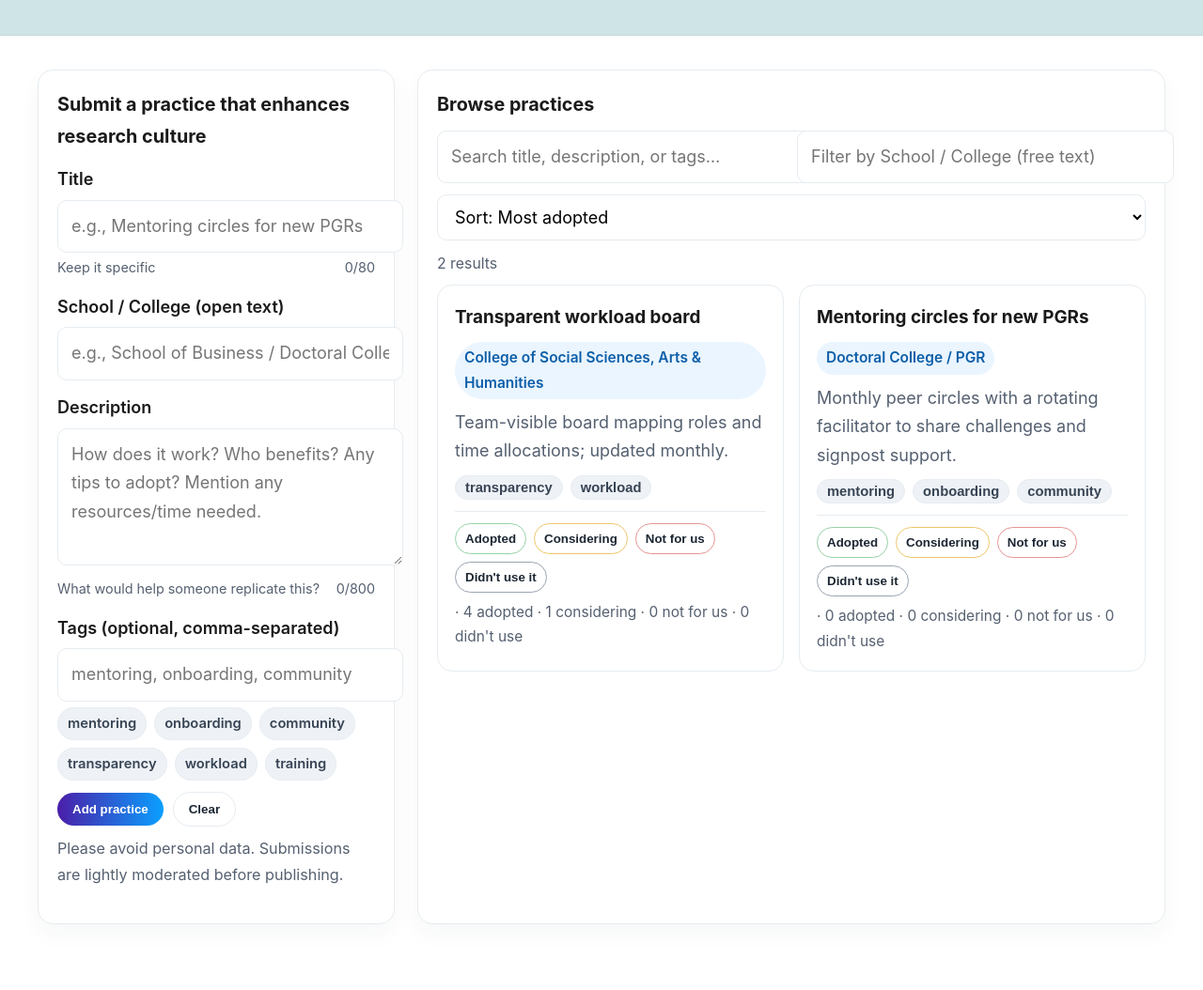
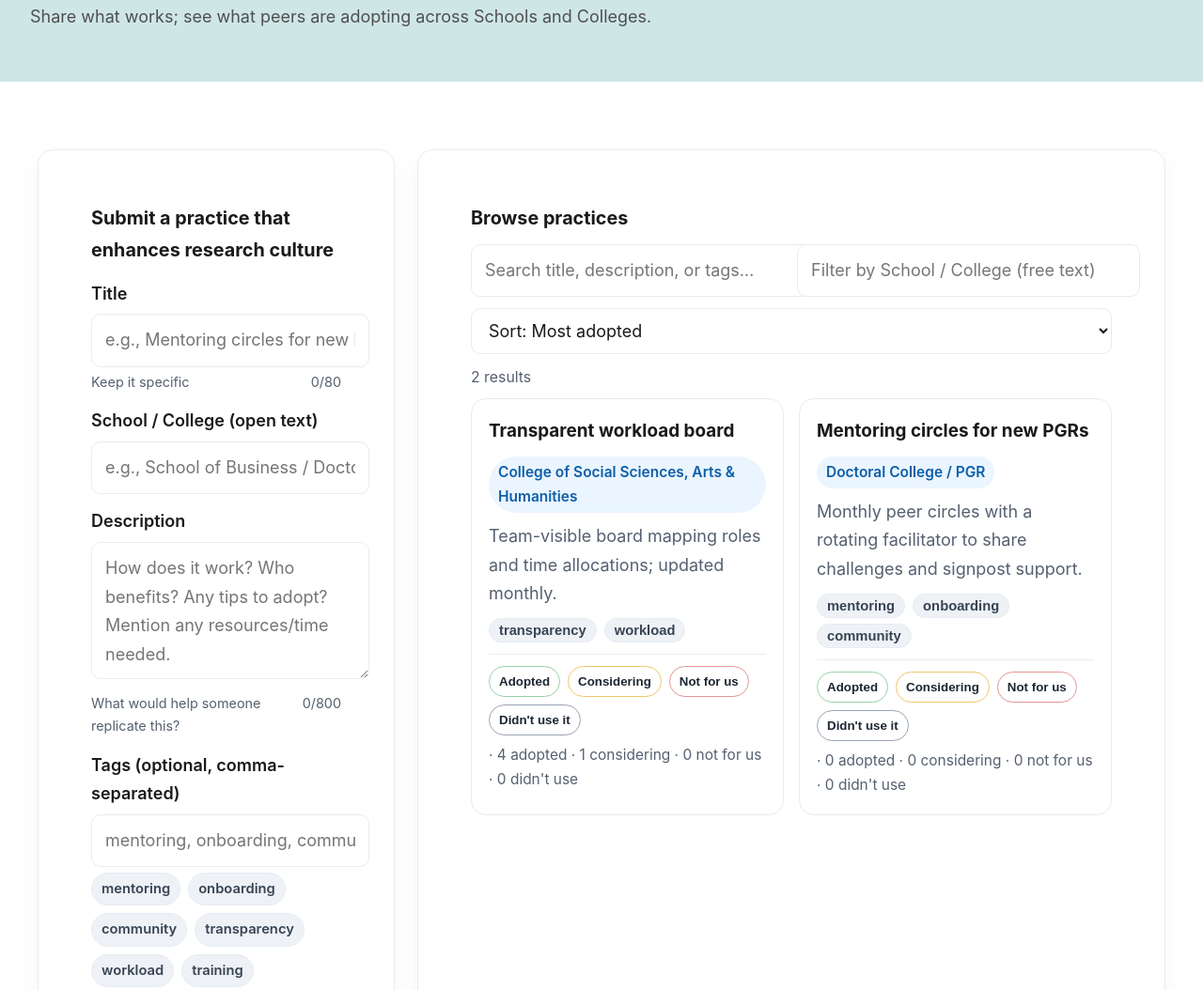
Before and after one commit to ireacch/ireacch.github.io, a website: page best-practices.html in a window 1280 px wide. Shown: the part 183-1237 px from the top of the page at 94% size. Before the commit the page ends 1199 px from the top, so only its background shows below. Drawn offline with Linux system fonts and the light colour scheme; files that its build step writes are made by us from their sources.

Commit message:
Update best-practices.html

```diff
--- a/best-practices.html
+++ b/best-practices.html
@@ -15,20 +15,20 @@
       --chip:#eef2f7; --blue:#6366f1; --bg:#fff;
       --ok:#2ea44f; --warn:#e3a008; --no:#cf3d3d;
     }
+
+    /* page container (kept) */
     .bp-container{max-width:1200px;margin:32px auto;padding:0 24px}
     @media (max-width:640px){.bp-container{padding:0 16px}}
 
-    .hero{background:#cfe4e7;border-bottom:1px solid #c3d6d9}
-    .hero .container{max-width:1200px;margin:0 auto;padding:28px 24px}
-    .hero h1{margin:0 0 6px;font-weight:800;font-size:clamp(1.6rem,2.4vw,2.2rem)}
-    .hero p{margin:0;color:var(--muted)}
-
+    /* grid (kept) */
     .bp-grid{display:grid;grid-template-columns:380px 1fr;gap:24px}
     @media (max-width:1000px){.bp-grid{grid-template-columns:1fr;gap:28px}}
 
+    /* panels now also pick up brand .card / .pad */
     .bp-panel{background:#fff;border:1px solid var(--border);border-radius:16px;box-shadow:0 10px 24px rgba(28,39,51,.04)}
     .bp-pad{padding:20px}
 
+    /* form controls now also use brand classes */
     .bp-panel h3{margin:0 0 10px;font-size:1.1rem}
     .bp-panel label{display:block;font-weight:600;margin:14px 0 6px}
     .bp-input,.bp-select,.bp-textarea{
@@ -40,32 +40,40 @@
     }
     .bp-textarea{min-height:120px;resize:vertical}
 
+    /* buttons now also use brand styles */
     .bp-row{display:flex;gap:10px;align-items:center}
     .bp-btn{appearance:none;border:0;border-radius:999px;padding:10px 16px;font-weight:700;cursor:pointer;background:linear-gradient(90deg,#4a1ea8,#0aa0ff);color:#fff}
     .bp-btn.ghost{background:transparent;border:1px solid var(--border);color:#1c2733}
-    .bp-btn[type="button"]{ /* safety for buttons created in JS */ }
+    .bp-btn[type="button"]{ }
 
+    /* browse toolbar */
     .bp-toolbar{display:flex;gap:12px;flex-wrap:wrap;margin-bottom:8px;align-items:center}
     .bp-field{flex:1 1 260px}
     .bp-cnt{color:var(--muted);font-size:.88rem}
     .bp-sort{min-width:180px}
 
+    /* active filters */
     .bp-filter-pills{display:flex;gap:8px;flex-wrap:wrap;margin:6px 0 12px}
     .bp-pill{background:var(--chip);color:var(--muted-strong);border:1px solid var(--border);border-radius:999px;padding:4px 10px;font-weight:600;font-size:.85rem}
     .bp-pill button{border:0;background:transparent;margin-left:6px;cursor:pointer}
 
+    /* cards grid */
     .bp-cards{display:grid;grid-template-columns:1fr 1fr;gap:16px}
     @media (max-width:1100px){.bp-cards{grid-template-columns:1fr}}
 
+    /* card */
     .bp-card{border:1px solid var(--border);border-radius:16px;background:#fff;padding:18px;display:flex;flex-direction:column;gap:10px}
     .bp-card h4{margin:0;font-size:1.05rem}
     .bp-badge{display:inline-flex;align-items:center;gap:6px;padding:4px 10px;border-radius:999px;background:#eaf5ff;color:#0c5ea8;font-weight:600;font-size:.86rem}
     .bp-sub{color:var(--muted);margin:0}
+
+    /* tags */
     .bp-tags{display:flex;gap:8px;row-gap:6px;flex-wrap:wrap}
     .bp-chip{background:var(--chip);color:var(--muted-strong);padding:4px 10px;border:1px solid var(--border);border-radius:999px;font-weight:600;font-size:.82rem}
     .bp-tag-btn{background:var(--chip);color:var(--muted-strong);border:1px solid var(--border);border-radius:999px;padding:4px 10px;font-weight:600;font-size:.82rem;cursor:pointer}
     .bp-sep{height:1px;background:var(--border);border-radius:1px;margin:2px 0}
 
+    /* vote buttons */
     .bp-cta{display:flex;gap:8px;flex-wrap:wrap;align-items:center}
     .bp-vote{display:flex;gap:8px;align-items:center;flex-wrap:wrap}
     .bp-vote button{border:1px solid var(--border);background:#fff;color:#1c2733;border-radius:999px;padding:8px 10px;font-weight:700;cursor:pointer}
@@ -90,11 +98,11 @@
 </head>
 <body>
 
-  <!-- Hero -->
+  <!-- Hero (brand hero styles) -->
   <section class="hero">
     <div class="container">
-      <h1>Best Practices for Enhancing Research Culture & Knowledge Exchange</h1>
-      <p>Share what works; see what peers are adopting across Schools and Colleges.</p>
+      <h1 class="page-title">Best Practices for Enhancing Research Culture & Knowledge Exchange</h1>
+      <p class="page-sub">Share what works; see what peers are adopting across Schools and Colleges.</p>
     </div>
   </section>
 
@@ -102,35 +110,35 @@
   <main class="bp-container">
     <section class="bp-grid">
       <!-- Submit -->
-      <aside class="bp-panel">
-        <div class="bp-pad">
+      <aside class="bp-panel card">
+        <div class="bp-pad pad">
           <h3>Submit a practice that enhances research culture</h3>
 
           <label for="bp-title">Title</label>
-          <input id="bp-title" class="bp-input" type="text" maxlength="80" placeholder="e.g., Mentoring circles for new PGRs" />
+          <input id="bp-title" class="bp-input input" type="text" maxlength="80" placeholder="e.g., Mentoring circles for new PGRs" />
           <div class="counter"><span>Keep it specific</span><span id="c-title">0/80</span></div>
 
           <label for="bp-school">School / College (open text)</label>
-          <input id="bp-school" class="bp-input" type="text" placeholder="e.g., School of Business / Doctoral College" />
+          <input id="bp-school" class="bp-input input" type="text" placeholder="e.g., School of Business / Doctoral College" />
 
           <label for="bp-desc">Description</label>
-          <textarea id="bp-desc" class="bp-textarea" maxlength="800" placeholder="How does it work? Who benefits? Any tips to adopt? Mention any resources/time needed."></textarea>
+          <textarea id="bp-desc" class="bp-textarea textarea" maxlength="800" placeholder="How does it work? Who benefits? Any tips to adopt? Mention any resources/time needed."></textarea>
           <div class="counter"><span>What would help someone replicate this?</span><span id="c-desc">0/800</span></div>
 
           <label for="bp-tags">Tags (optional, comma-separated)</label>
-          <input id="bp-tags" class="bp-input" type="text" placeholder="mentoring, onboarding, community" />
+          <input id="bp-tags" class="bp-input input" type="text" placeholder="mentoring, onboarding, community" />
           <div class="suggested-tags" id="suggested-tags">
-            <span class="bp-chip" data-tag="mentoring">mentoring</span>
-            <span class="bp-chip" data-tag="onboarding">onboarding</span>
-            <span class="bp-chip" data-tag="community">community</span>
-            <span class="bp-chip" data-tag="transparency">transparency</span>
-            <span class="bp-chip" data-tag="workload">workload</span>
-            <span class="bp-chip" data-tag="training">training</span>
+            <span class="bp-chip chip" data-tag="mentoring">mentoring</span>
+            <span class="bp-chip chip" data-tag="onboarding">onboarding</span>
+            <span class="bp-chip chip" data-tag="community">community</span>
+            <span class="bp-chip chip" data-tag="transparency">transparency</span>
+            <span class="bp-chip chip" data-tag="workload">workload</span>
+            <span class="bp-chip chip" data-tag="training">training</span>
           </div>
 
           <div class="bp-row" style="margin-top:12px">
-            <button class="bp-btn" id="bp-add" type="button">Add practice</button>
-            <button class="bp-btn ghost" id="bp-clear" type="button">Clear</button>
+            <button class="bp-btn btn primary" id="bp-add" type="button">Add practice</button>
+            <button class="bp-btn btn ghost" id="bp-clear" type="button">Clear</button>
             <span id="draft-status" class="bp-hint" style="margin-left:8px;display:none">Draft saved</span>
           </div>
           <p class="bp-hint" style="margin-top:10px">
@@ -140,18 +148,18 @@
       </aside>
 
       <!-- Browse -->
-      <section class="bp-panel">
-        <div class="bp-pad">
+      <section class="bp-panel card">
+        <div class="bp-pad pad">
           <h3>Browse practices</h3>
 
           <div class="bp-toolbar">
             <div class="bp-field">
-              <input id="q" class="bp-input" type="text" placeholder="Search title, description, or tags…" />
+              <input id="q" class="bp-input input" type="text" placeholder="Search title, description, or tags…" />
             </div>
             <div class="bp-field">
-              <input id="filter-school" class="bp-input" type="text" placeholder="Filter by School / College (free text)" />
+              <input id="filter-school" class="bp-input input" type="text" placeholder="Filter by School / College (free text)" />
             </div>
-            <select id="sort" class="bp-select bp-sort" aria-label="Sort results">
+            <select id="sort" class="bp-select select bp-sort" aria-label="Sort results">
               <option value="adopted">Sort: Most adopted</option>
               <option value="newest">Sort: Newest</option>
               <option value="az">Sort: A–Z</option>
@@ -163,7 +171,7 @@
 
           <div id="cards" class="bp-cards"></div>
           <div id="empty" class="bp-empty" style="display:none">
-            No practices match those filters. <button id="clear-filters" type="button" class="bp-btn ghost" style="margin:8px 0">Clear filters</button>
+            No practices match those filters. <button id="clear-filters" type="button" class="bp-btn btn ghost" style="margin:8px 0">Clear filters</button>
             or <a href="#bp-title">add this as a new practice</a>.
           </div>
         </div>
@@ -340,7 +348,7 @@
         reasonWrap.style.display = userChoseDidnt ? 'block' : 'none';
         reasonWrap.innerHTML = `
           <label class="bp-hint" for="r-${p.id}">Why didn't you use it? <i>(optional)</i></label>
-          <textarea id="r-${p.id}" class="bp-textarea" placeholder="e.g., Timing, not relevant to our context, missing resources…"></textarea>
+          <textarea id="r-${p.id}" class="bp-textarea textarea" placeholder="e.g., Timing, not relevant to our context, missing resources…"></textarea>
           <div class="bp-help">Specifics help others understand context.</div>
         `;
         const reasonEl = reasonWrap.querySelector('textarea');
```
